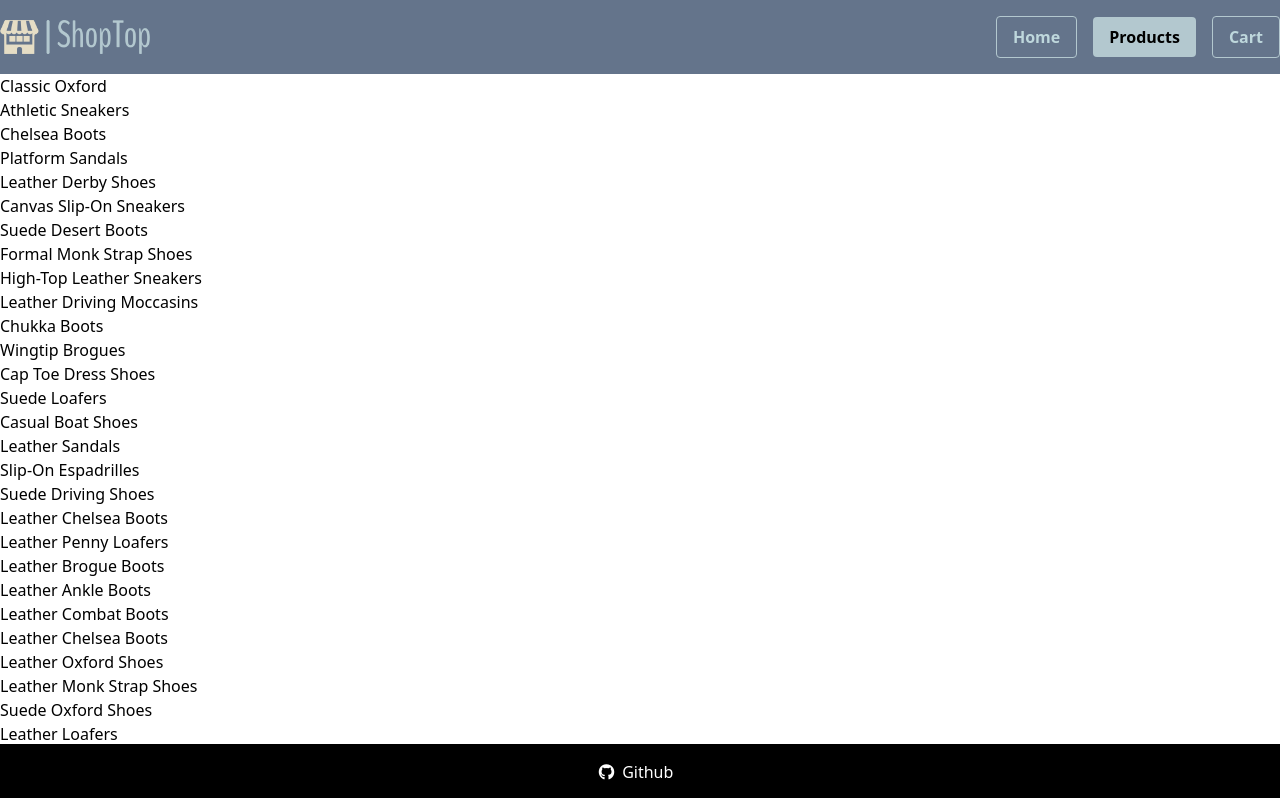
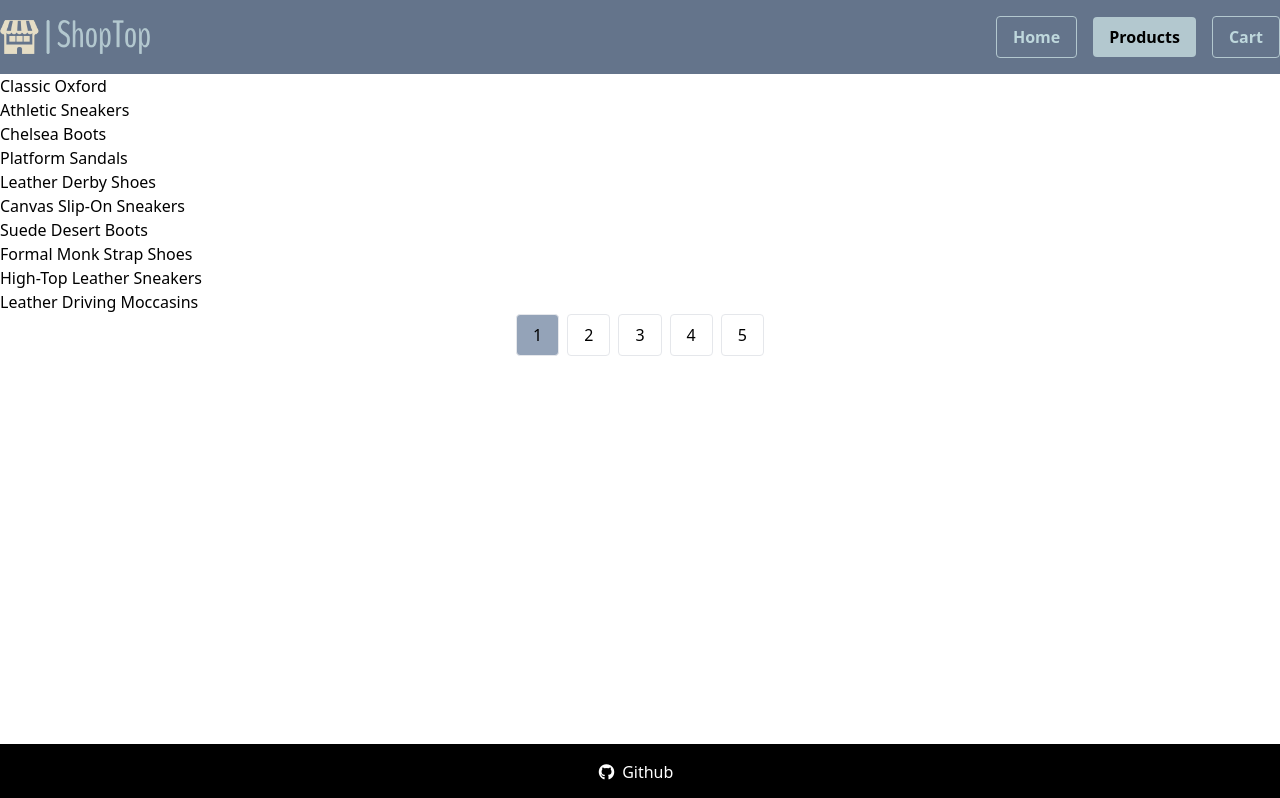
Before and after one commit to debrajroyofficial000/ShopTop, a React (Vite) app: page /products in a window 1280 px wide. Shown: the top 798 px of the page. Built offline with nearby package versions, Linux system fonts and the light colour scheme; data requests are answered from the project's data file.

Commit message:
add the basic pagination functionality

```diff
--- a/src/components/Navbar.jsx
+++ b/src/components/Navbar.jsx
@@ -25,7 +25,7 @@ function Navbar() {
         <div className="h-1 rounded-md bg-dark_beige"></div>
       </div>
       <div
-        className={`absolute w-full right-0 z-0 top-full op-full bg-black md:hidden ${
+        className={`absolute w-1/2 right-0 z-0 top-full op-full bg-black md:hidden ${
           !isToggle && "hidden"
         }`}
       >
--- a/src/pages/ProductsPage.jsx
+++ b/src/pages/ProductsPage.jsx
@@ -1,18 +1,40 @@
-import { useEffect } from "react";
+import { useEffect, useState } from "react";
 import useCartStore from "../store/CartStore";
 
 function ProductsPage() {
   const { footwears, getFootwears } = useCartStore();
+  const [page, setPage] = useState(1);
   useEffect(() => {
     getFootwears("http://localhost:3000/footwears");
   }, []);
   console.log(footwears);
+
+  function selectPage(id) {
+    setPage(id);
+  }
+
   return (
-    <div>
-      {footwears?.map((footwear) => (
-        <div key={footwear.id}>{footwear.name}</div>
-      ))}
-    </div>
+    <section>
+      <div>
+        {footwears.length > 0 &&
+          footwears
+            .slice(page * 10 - 10, page * 10)
+            .map((footwear) => <div key={footwear.id}>{footwear.name}</div>)}
+      </div>
+      <div className="flex justify-center items-center">
+        {[...Array(footwears.length / 10)].map((_, i) => (
+          <button
+            key={i}
+            className={`${
+              page === i + 1 && "bg-slate-400"
+            } py-2 px-4 text-md border rounded mx-1`}
+            onClick={() => selectPage(i + 1)}
+          >
+            {i + 1}
+          </button>
+        ))}
+      </div>
+    </section>
   );
 }
 
--- a/src/store/CartStore.js
+++ b/src/store/CartStore.js
@@ -7,8 +7,7 @@ const useCartStore = create((set) => ({
     try {
       const response = await fetch(url);
       const data = await response.json();
-      console.log(data.footwears);
-      set({ footwears: data, isLoading: false, isError: false });
+      if (data) set({ footwears: data, isLoading: false, isError: false });
     } catch (error) {
       set({ isLoading: false, isError: true });
     }
```
